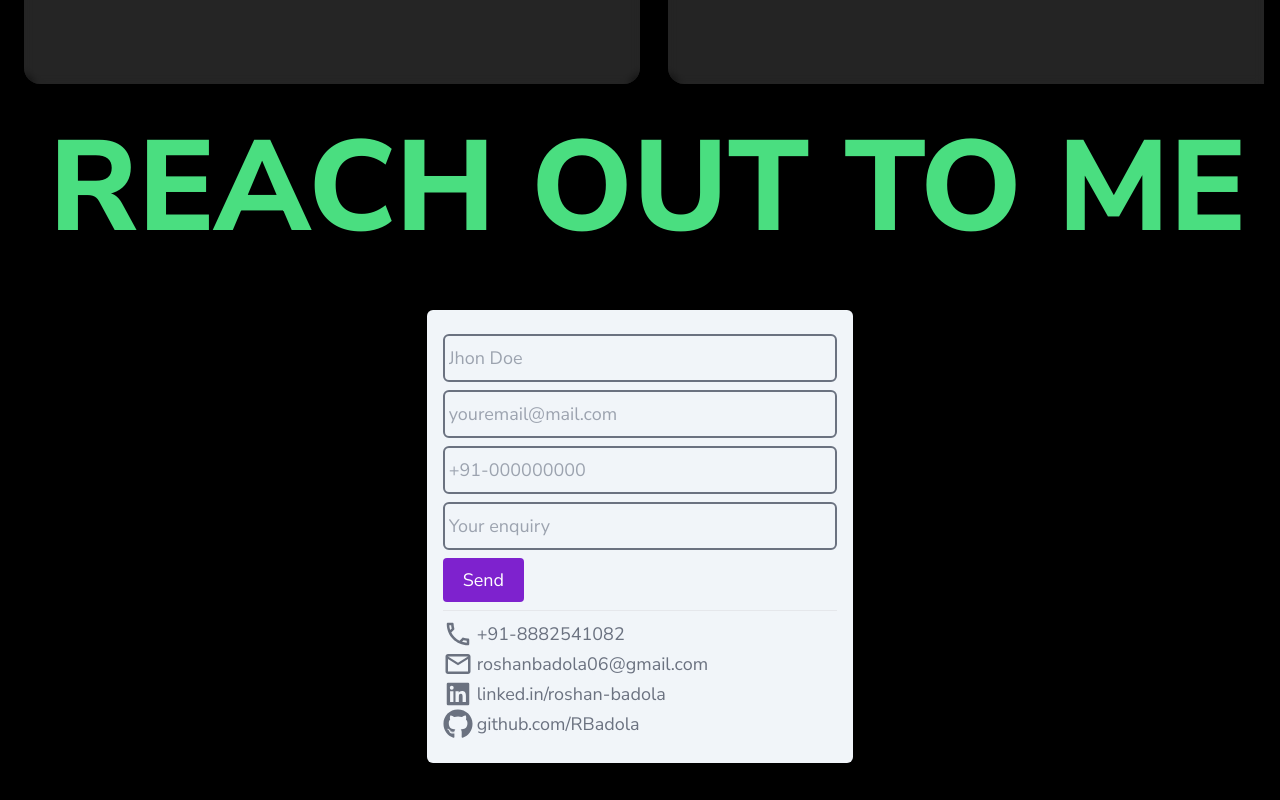
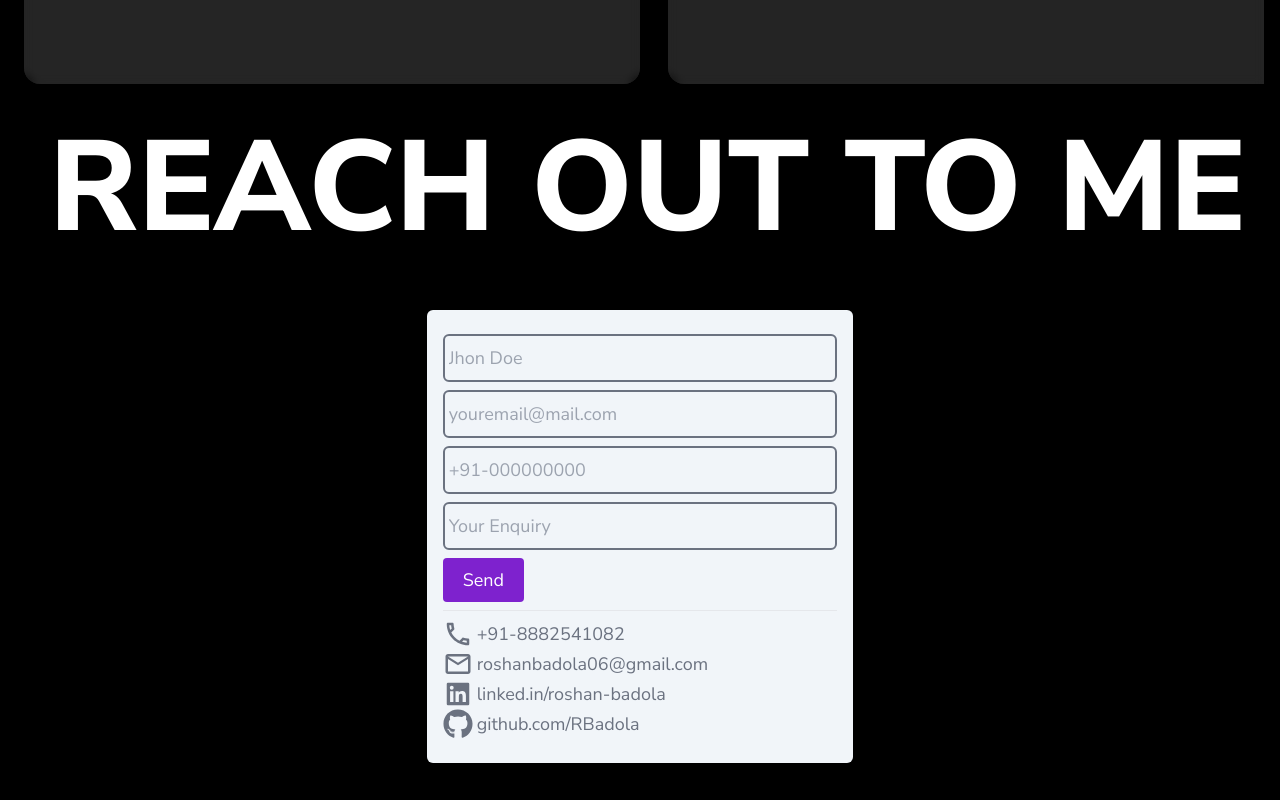
Before and after one commit to RBadola/my-portfolio, a React (Vite) app: page / in a window 1280 px wide. Shown: the part 2340-3140 px from the top of the page. Built offline with nearby package versions, Linux system fonts and the light colour scheme; a web font is replaced by a local one.

Commit message:
Text changes

```diff
--- a/src/components/Contact.jsx
+++ b/src/components/Contact.jsx
@@ -75,9 +75,9 @@ const Contact = () => {
 
   };
   return (
-    <motion.div className="w-full  md:h-[100vh] mb-10 md:mb-0  relative overflow-hidden " ref={targetRf}>
+    <motion.div className="w-full  md:h-[100vh] mb-10 md:mb-0  relative overflow-hidden text-white" ref={targetRf}>
       <motion.div
-        className=" text-6xl md:text-9xl    text-green-400 font-Nunito font-extrabold    pl-4 text-center"
+        className=" text-6xl md:text-9xl     font-Nunito font-extrabold    pl-4 text-center"
       >
         <motion.p custom={0} initial="initial"
          animate={isInView && {x:0,opacity:1}} variants={headingV}  transition={{duration:1.5}} >REACH OUT TO ME</motion.p>
@@ -115,7 +115,7 @@ const Contact = () => {
           <input
             name="message"
             type="text"
-            placeholder="Your enquiry"
+            placeholder="Your Enquiry"
             className="bg-transparent outline-none py-2 px-1 border-2 border-gray-500 rounded-md   "
             required
           />
--- a/src/components/HeroSection.jsx
+++ b/src/components/HeroSection.jsx
@@ -96,7 +96,6 @@ const HeroSection = ({pref}) => {
                 window.scrollTo({
                   top:document.body.scrollHeight - window.innerHeight - 100,
                   behavior: "smooth",
-
                 })
               }
             >
--- a/src/index.css
+++ b/src/index.css
@@ -91,8 +91,8 @@ html {
     rotate: 360deg;
   }
 }
-/* .tech-scroll::-webkit-scrollbar {
-background-color: var(--picton-blue);
+.tech-scroll::-webkit-scrollbar {
+background-color: rgba(103, 99, 99, 0.8);
 border-radius: 10px;
 }
 
@@ -100,9 +100,8 @@ border-radius: 10px;
 
 .tech-scroll::-webkit-scrollbar-thumb   {
   border-radius: 10px;
-  background-color: var(--pumpkin);
-  -webkit-box-shadow: inset 0 0 6px var(--mikado-yellow);
-}     */
+  background-color: rgba(49, 227, 111, 0.8);
+}
 @media  (max-width: 600px) {
   .tech-scroll::-webkit-scrollbar{
    display: none;
```
